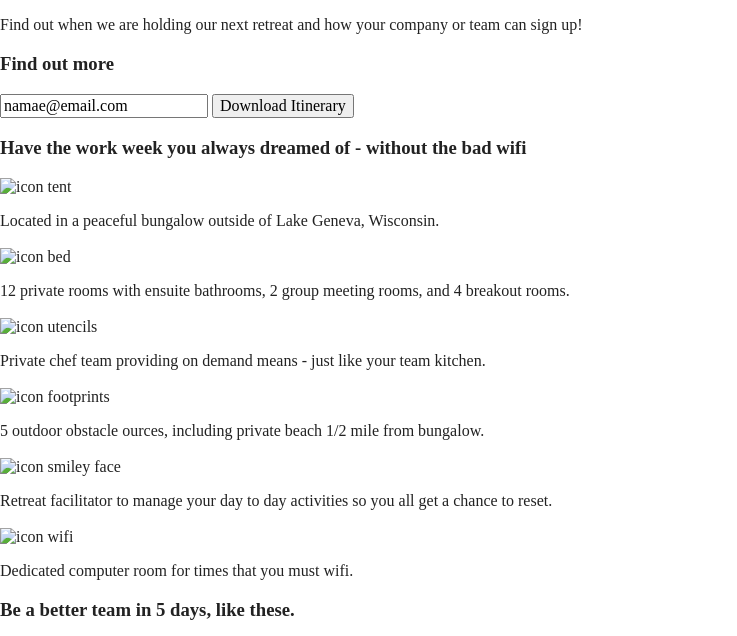
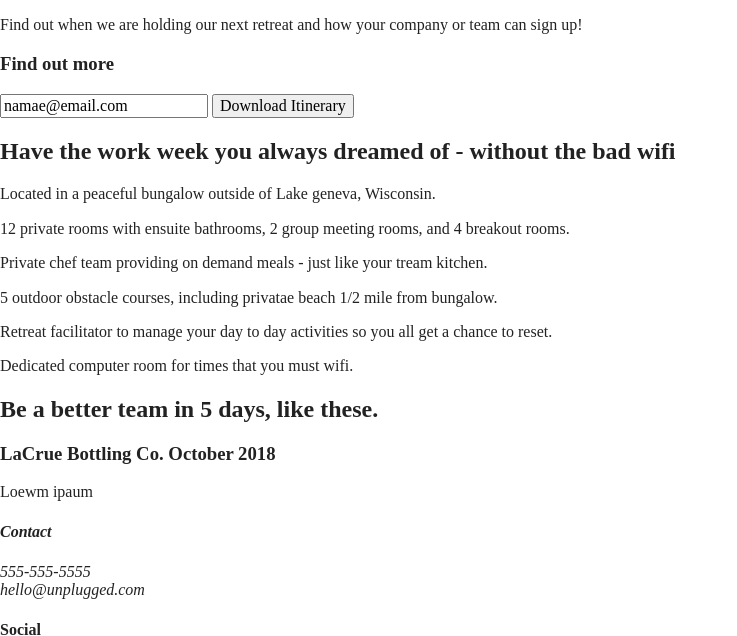
Before and after one commit to JABFerris/206-unplugged, a website built with Parcel: page index.html in a window 1280 px wide. Shown: the part 176-812 px from the top of the page, without its empty margins (0-737 px from the left). Built offline with nearby package versions, Linux system fonts and the light colour scheme.

Commit message:
Finish coding home page html

```diff
--- a/index.html
+++ b/index.html
@@ -49,14 +49,14 @@
 
   <main>
 
-
-    <section class="hero-section">
+    <section class="hero-area">
       <div class="content-wrapper">
         <h1>Retreat from the desk, return refreshed.</h1>
       </div>
     </section>
 
-    <aside class="content-wrapper">
+    <aside>
+      <div class="content-wrapper">
         <div class="form-description">
           <h3>Want to join the next retreat?</h3>
           <p>Find out when we are holding our next retreat and how your company or team can sign up!</p>
@@ -66,37 +66,55 @@
           <input type="text" name="name" value="namae@email.com">
           <input type="button" value="Download Itinerary">
         </div>
+      </div>
     </aside>
 
 
-    <section class="amenities-section">
+    <section class="features">
       <div class="content-wrapper">
-        <h3>Have the work week you always dreamed of - without the bad wifi</h3>
-        <div class="icon-wrapper">
-          <div class="section-1"><img src="#" alt="icon tent"><br><p>Located in a peaceful bungalow outside of Lake Geneva, Wisconsin.</p></div>
-          <div class="section-2"><img src="#" alt="icon bed"><br><p>12 private rooms with ensuite bathrooms, 2 group meeting rooms, and 4 breakout rooms.</p></div>
-          <div class="section-3"><img src="#" alt="icon utencils"><br><p>Private chef team providing on demand means - just like your team kitchen.</p></div>
-          <div class="section-4"><img src="#" alt="icon footprints"><br><p>5 outdoor obstacle ources, including private beach 1/2 mile from bungalow.</p></div>
-          <div class="section-5"><img src="#" alt="icon smiley face"><br><p>Retreat facilitator to manage your day to day activities so you all get a chance to reset.</p></div>
-          <div class="section-6"><img src="#" alt="icon wifi"><br><p>Dedicated computer room for times that you must wifi.</p></div>
+        <h2>Have the work week you always dreamed of - without the bad wifi</h3>
+        <div class="features-items">
+          <article>
+            <p class="fontawesome-icon"></p>
+            <p class="features-item-description">Located in a peaceful bungalow outside of Lake geneva, Wisconsin.</p>
+          </article>
+          <article>
+            <p class="fontawesome-icon"></p>
+            <p class="features-item-description">12 private rooms with ensuite bathrooms, 2 group meeting rooms, and 4 breakout rooms.</p>
+          </article>
+          <article>
+            <p class="fontawesome-icon"></p>
+            <p class="features-item-description">Private chef team providing on demand meals - just like your tream kitchen.</p>
+          </article>
+          <article>
+            <p class="fontawesome-icon"></p>
+            <p class="features-item-description">5 outdoor obstacle courses, including privatae beach 1/2 mile from bungalow.</p>
+          </article>
+          <article>
+            <p class="fontawesome-icon"></p>
+            <p class="features-item-description">Retreat facilitator to manage your day to day activities so you all get a chance to reset.</p>
+          </article>
+          <article>
+            <p class="fontawesome-icon"></p>
+            <p class="features-item-description">Dedicated computer room for times that you must wifi.</p>
+        </article>
         </div>
       </div>
     </section>
 
 
-    <section class="retreat-section">
+    <section class="reviews">
       <div class="content-wrapper">
-        <div class="retreat-header">
-          <h3>Be a better team in 5 days, like these.</h3>
+        <h2>Be a better team in 5 days, like these.</h2>
+        <article>
+          <div>
+            <h3>LaCrue Bottling Co. October 2018</h3>
+            <p>Loewm ipaum
+
+            </p>
           </div>
-        <div class="retreat-image"><img src="#" alt="9 women standing arm in arm">
+        </article>
       </div>
-        <div class="retreat-description">
-          <h4>LaCrue Bottling Co.<br>October 2017</h4>
-          <p>Lorem ipsum</p>
-        </div>
-      </div>
-
     </section>
 
 
@@ -108,15 +126,16 @@
       <div class="footer-content">
         <address class="contact">
           <h4>Contact</h4>
-          <p>555-555-5555<br>email link</p>
+          <p>555-555-5555<br>
+            hello@unplugged.com
+          </p>
         </address>
         <div class="social">
           <h4>Social</h4>
           <div class="social-icons">
             <p><a href="https://www.facebook.com/yoursite" target="_blank"></a></p>
-            <p><a href="https://www.facebook.com/yoursite" target="_blank"></a></p>
-            <p><a href="https://www.facebook.com/yoursite" target="_blank"></a></p>
-            <p><a href="https://www.facebook.com/yoursite" target="_blank"></a></p>
+            <p><a href="https://www.twitter.com/yoursite" target="_blank"></a></p>
+            <p><a href="https://www.instagram.com/yoursite" target="_blank"></a></p>
           </div>
         </div>
       </div>
```
Also changed, not shown: 1 other file. Lines whose indentation alone changed are shown as unchanged.
